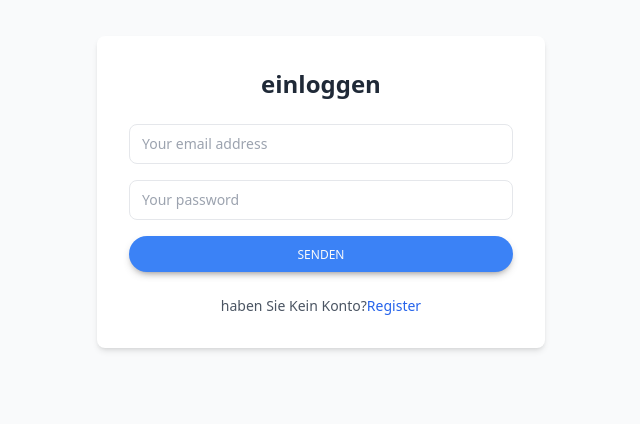
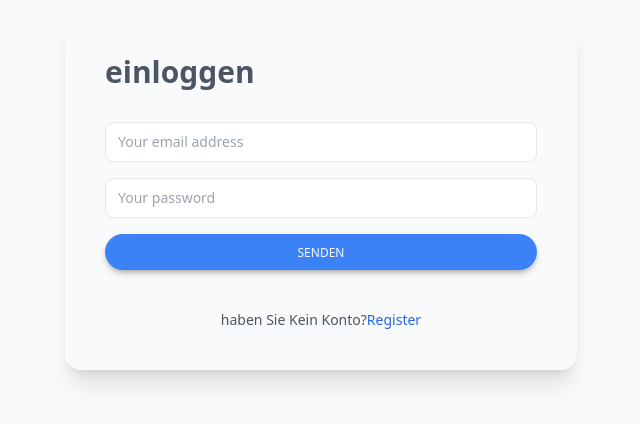
Before and after one commit to glasfixgmbh/prof_lee_frontend, a React (Create React App) app: page /login in a window 1280 px wide. Shown: the part 208-632 px from the top of the page, without its empty margins (319-959 px from the left). Built offline with nearby package versions, Linux system fonts and the light colour scheme.

Commit message:
fix formwrapper

```diff
--- a/src/components/FormWrapper.jsx
+++ b/src/components/FormWrapper.jsx
@@ -1,12 +1,18 @@
-import React from 'react'
+import React from "react";
 
 function FormWrapper(props) {
   return (
-    <div className="w-full max-w-md bg-white rounded-lg shadow-md p-8">
-        <h2 className="text-2xl font-bold text-center text-gray-800 mb-6">{props.name}</h2>
-        {props.children}
+    <div class="flex flex-col w-full md:w-1/2 xl:w-2/5 2xl:w-2/5 3xl:w-1/3 mx-auto bg-gray-50 p-8 md:p-10 2xl:p-12 3xl:p-14 rounded-2xl shadow-xl">
+      <h1 class="text-3xl font-bold text-[#4B5563] text-[#4B5563] my-auto">
+        {props.name}
+      </h1>
+      <div class="text-sm font-light text-[#6B7280] pb-8 ">
+        {props.description}
+      </div>
+
+      {props.children}
     </div>
-  )
+  );
 }
 
-export default FormWrapper
+export default FormWrapper;
--- a/src/components/RegisterForm.jsx
+++ b/src/components/RegisterForm.jsx
@@ -4,21 +4,7 @@ import EmailIcon from "../ui/EmailIcon";
 import TextInput from "../ui/TextInput";
 function RegisterForm() {
   return (
-    <FormWrapper name="Registerirung">
-      <div class="flex flex-col w-full md:w-1/2 xl:w-2/5 2xl:w-2/5 3xl:w-1/3 mx-auto p-8 md:p-10 2xl:p-12 3xl:p-14 bg-[#ffffff] rounded-2xl shadow-xl">
-        <div class="flex flex-row gap-3 pb-4">
-          <div>
-            {/* <img src="/favicon.svg" alt="Logo" width="50">
-             */}
-          </div>
-
-          <h1 class="text-3xl font-bold text-[#4B5563] text-[#4B5563] my-auto">
-            Your Company
-          </h1>
-        </div>
-        <div class="text-sm font-light text-[#6B7280] pb-8 ">
-          Sign up for an account on Your Company.
-        </div>
+    <FormWrapper name="Registerirung" description="you can register yourself">
 
         <form class="flex flex-col">
           <div class="pb-2">
@@ -162,7 +148,7 @@ function RegisterForm() {
             </button>
           </div>
         </form>
-      </div>
+
 
     </FormWrapper>
   );
```
